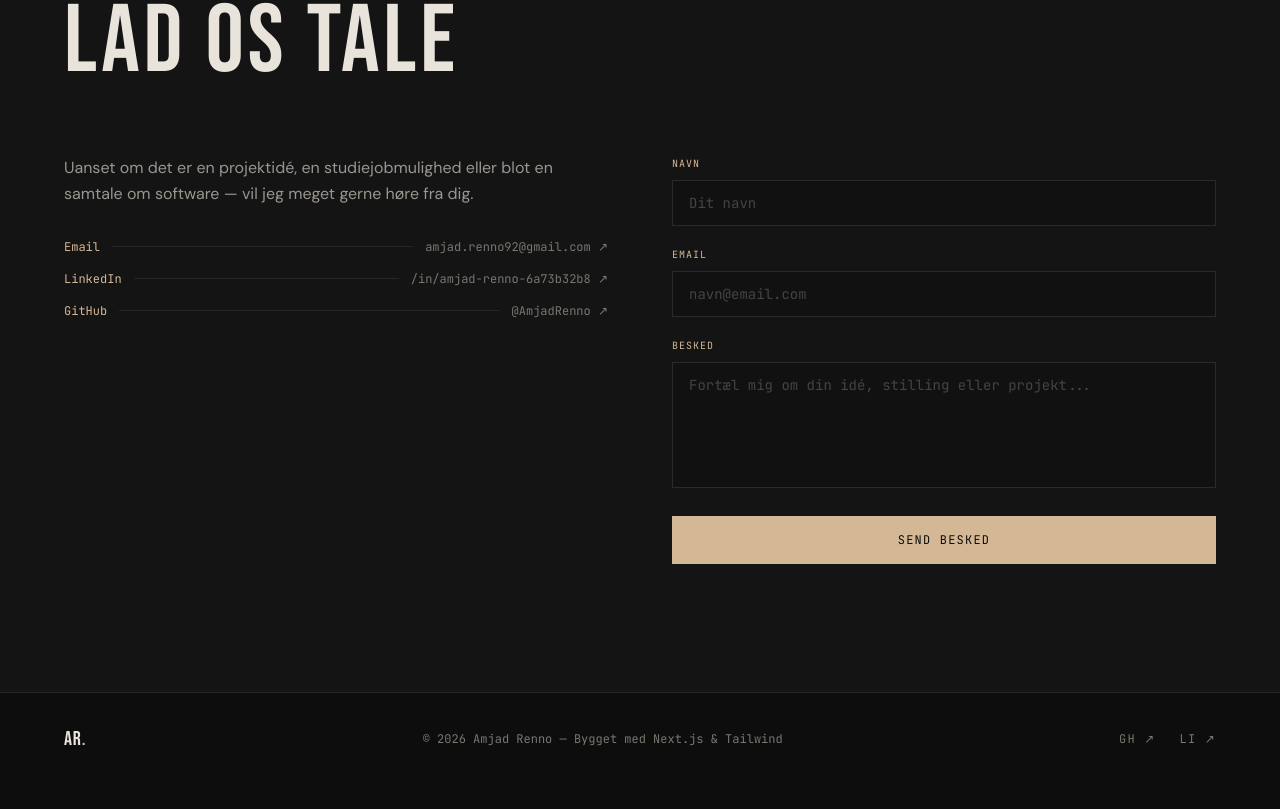
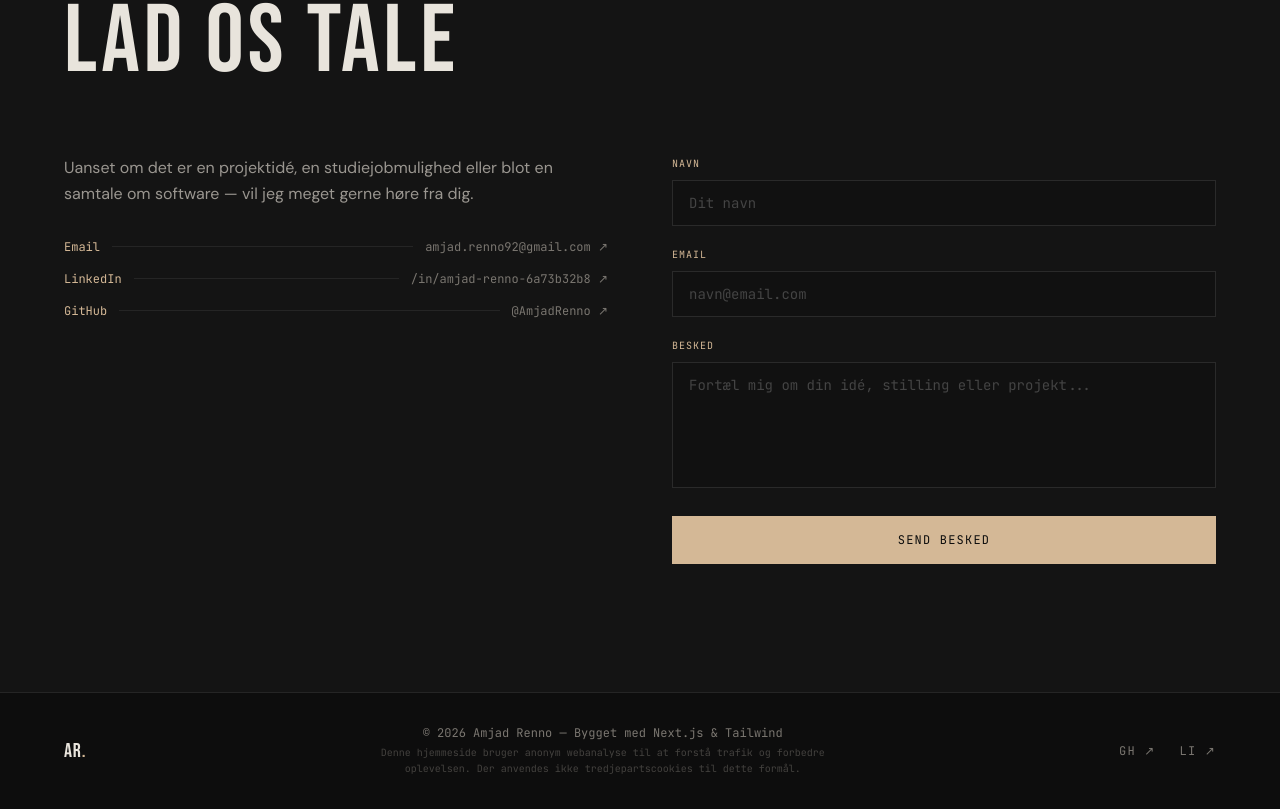
Before and after one commit to AmjadRenno/amjad-portfolio, a Next.js app: page / in a window 1280 px wide. Shown: the part 3903-4712 px from the top of the page. Before the commit the page ends 4688 px from the top, so only its background shows below. Built offline with nearby package versions, Linux system fonts and the light colour scheme.

Commit message:
add vercel web analytics and footer privacy notice

```diff
--- a/app/layout.tsx
+++ b/app/layout.tsx
@@ -2,6 +2,7 @@ import type { Metadata } from "next";
 import "./globals.css";
 import { Bebas_Neue, DM_Sans, JetBrains_Mono } from "next/font/google";
 import { LocaleProvider } from "../context/LocaleContext";
+import { Analytics } from "@vercel/analytics/next";
 
 const bebasNeue = Bebas_Neue({
   weight: "400",
@@ -45,6 +46,7 @@ export default function RootLayout({
       <body>
         <div className="noise-overlay" />
         <LocaleProvider>{children}</LocaleProvider>
+        <Analytics />
       </body>
     </html>
   );
--- a/components/Footer.tsx
+++ b/components/Footer.tsx
@@ -11,9 +11,14 @@ export default function Footer() {
         <span className="font-display text-xl text-text tracking-widest">
           {personal.initials}<span className="text-accent">.</span>
         </span>
-        <p className="font-mono text-xs text-muted">
-          © {year} {personal.fullName} — {t.footer.builtWith}
-        </p>
+        <div className="flex flex-col items-center gap-1">
+          <p className="font-mono text-xs text-muted">
+            © {year} {personal.fullName} — {t.footer.builtWith}
+          </p>
+          <p className="font-mono text-[10px] text-muted/50 text-center max-w-md leading-relaxed">
+            {t.footer.privacy}
+          </p>
+        </div>
         <div className="flex gap-6">
           {footerLinks.map((l) => (
             <a
--- a/package.json
+++ b/package.json
@@ -9,6 +9,7 @@
     "lint": "next lint"
   },
   "dependencies": {
+    "@vercel/analytics": "^2.0.1",
     "next": "^16.2.2",
     "react": "^18",
     "react-dom": "^18",
--- a/portfolio.ts
+++ b/portfolio.ts
@@ -333,6 +333,7 @@ export const locales = {
 
     footer: {
       builtWith: "Bygget med Next.js & Tailwind",
+      privacy: "Denne hjemmeside bruger anonym webanalyse til at forstå trafik og forbedre oplevelsen. Der anvendes ikke tredjepartscookies til dette formål.",
     },
   },
 
@@ -436,6 +437,7 @@ export const locales = {
 
     footer: {
       builtWith: "Built with Next.js & Tailwind",
+      privacy: "This website uses anonymous web analytics to understand traffic and improve the experience. No third-party cookies are used for this purpose.",
     },
   },
 } as const;
```
Also changed, not shown: 1 other file (tests, documents, lock files or other folders).
